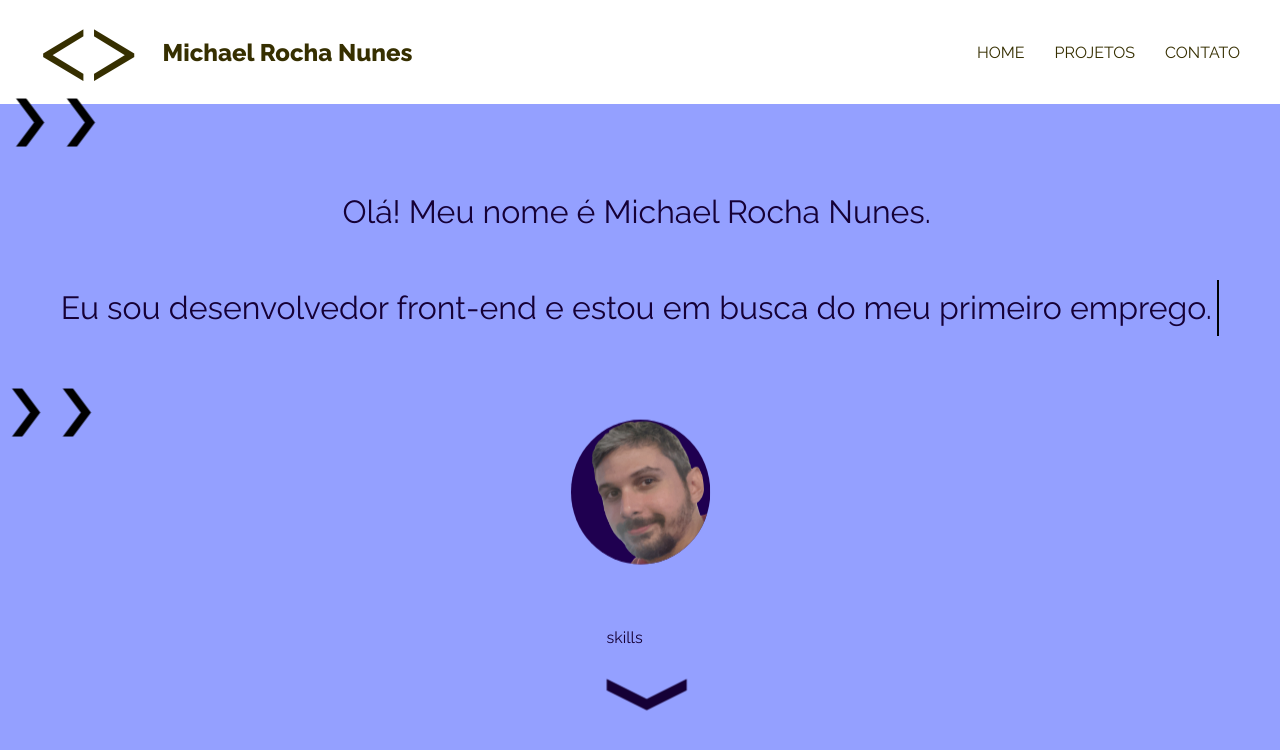
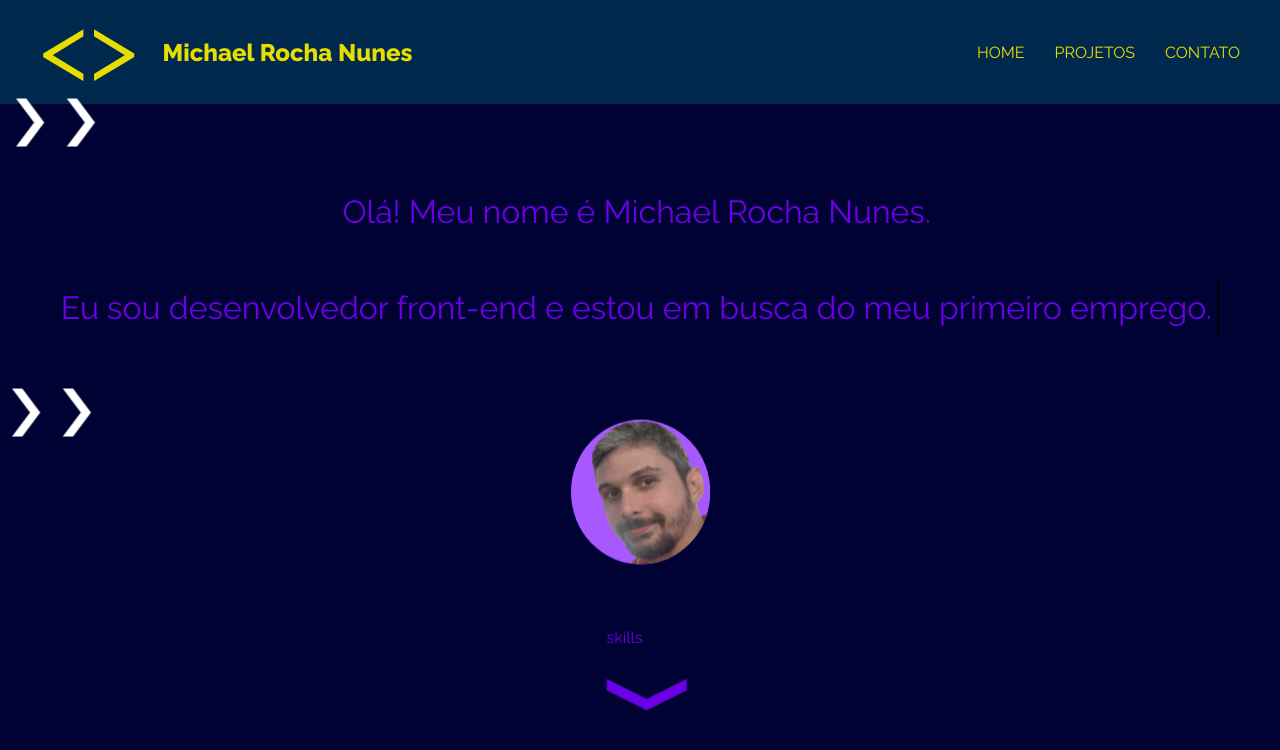
Before and after one commit to michaelrn2288/portfolio, a React (Vite) app: page / in a window 1280 px wide. Shown: the top 750 px of the page. Built offline with nearby package versions, Linux system fonts and the light colour scheme.

Commit message:
change intialColor

```diff
--- a/src/Components/App/index.jsx
+++ b/src/Components/App/index.jsx
@@ -31,7 +31,7 @@ const StyledMain = styled.main`
         1);
 `
 
-const initialColor = '#94a0ff'
+const initialColor = '#000233'
 
 export default function App() {
     const [areSparksOn, setAreSparksOn] = useState(true)
```
